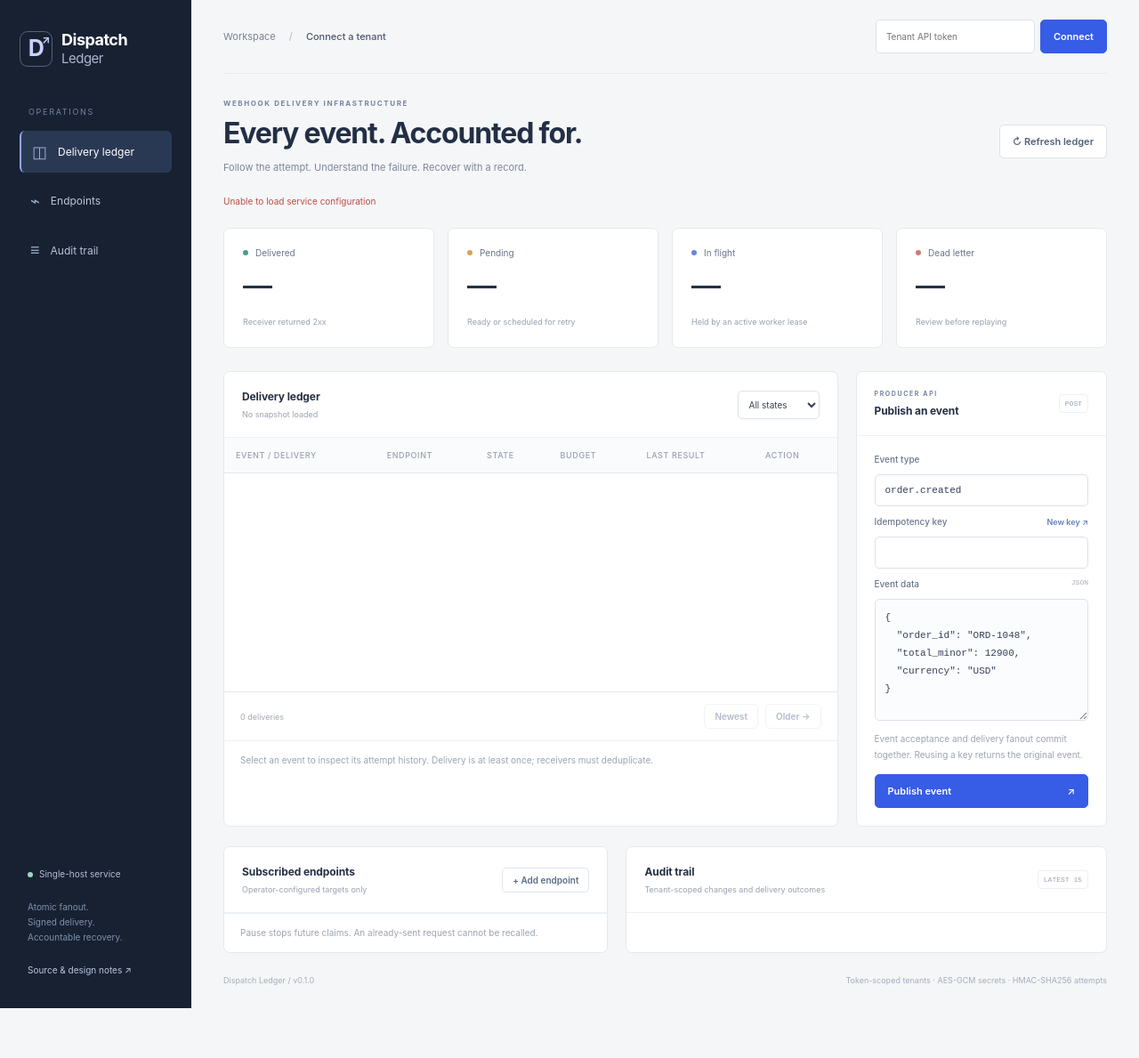
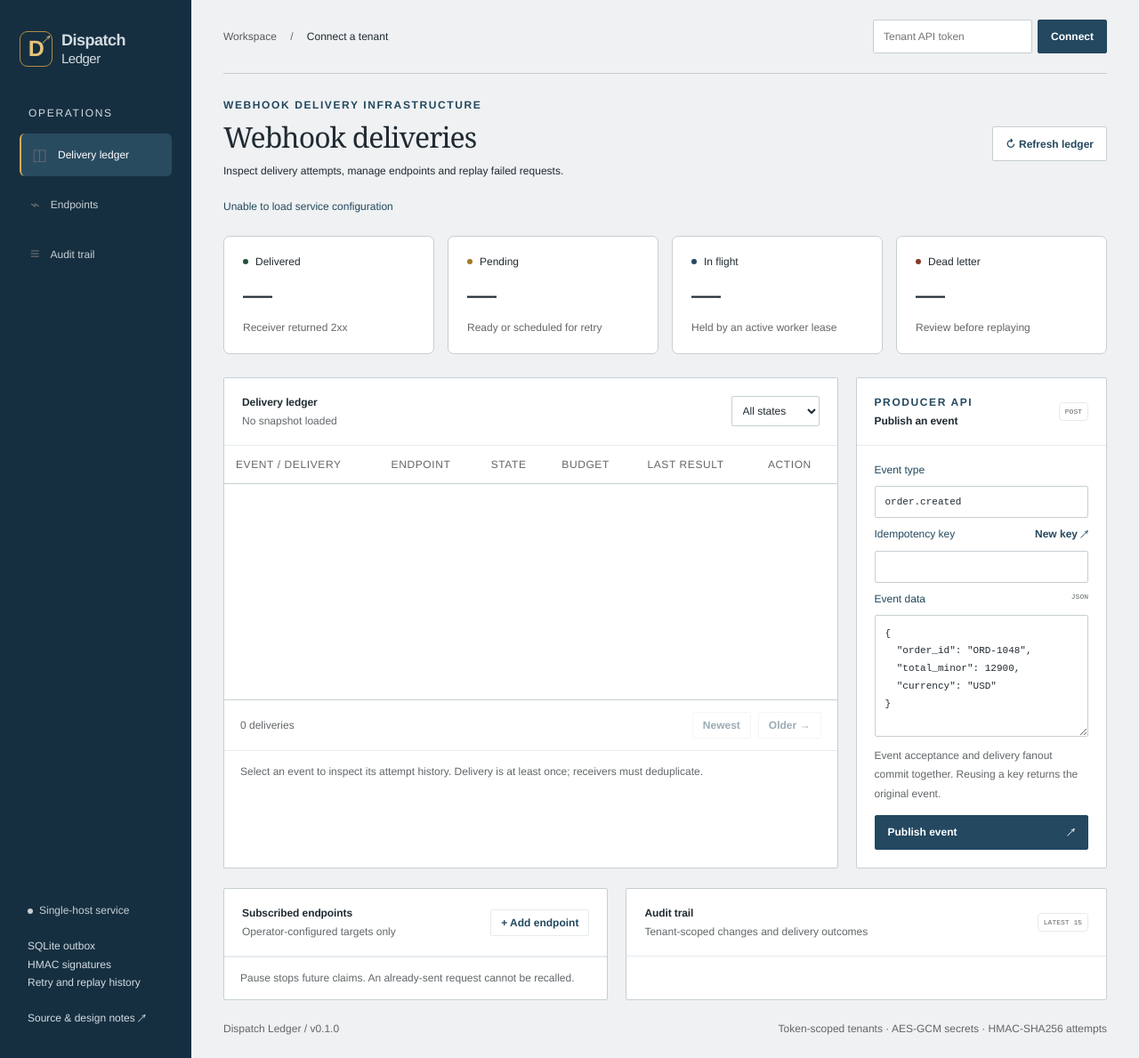
Before and after one commit to ismaeelakin/dispatch-ledger, a website with bundled scripts: page public/index.html in a window 1280 px wide. Shown: the whole page at 89% size. Before the commit the page ends 1133 px from the top, so only its background shows below. Built offline with nearby package versions, Linux system fonts and the light colour scheme; files whose address does not match are found by name.

Commit message:
Improve presentation, review documentation and usable examples

```diff
--- a/public/index.html
+++ b/public/index.html
@@ -22,7 +22,7 @@
         </nav>
         <div class="side-bottom">
           <span class="side-dot"></span>Single-host service
-          <p>Atomic fanout.<br />Signed delivery.<br />Accountable recovery.</p>
+          <p>SQLite outbox<br />HMAC signatures<br />Retry and replay history</p>
           <a href="https://github.com/ismaeelakin/dispatch-ledger" target="_blank" rel="noreferrer"
             >Source &amp; design notes ↗</a
           >
@@ -58,8 +58,8 @@
         <section class="heading">
           <div>
             <p class="eyebrow">WEBHOOK DELIVERY INFRASTRUCTURE</p>
-            <h1>Every event. Accounted for.</h1>
-            <p>Follow the attempt. Understand the failure. Recover with a record.</p>
+            <h1>Webhook deliveries</h1>
+            <p>Inspect delivery attempts, manage endpoints and replay failed requests.</p>
           </div>
           <button id="refresh" class="secondary">↻ Refresh ledger</button>
         </section>
--- a/public/style.css
+++ b/public/style.css
@@ -1,17 +1,19 @@
 :root {
   font-family:
-    Inter,
-    ui-sans-serif,
+    'Franklin Gothic Medium',
+    'Arial Narrow',
+    Arial,
+    sans-serif,
     system-ui,
     -apple-system,
     sans-serif;
-  color: #253044;
-  background: #f5f6f8;
+  color: #202b32;
+  background: #e6ebee;
   font-synthesis: none;
-  --line: #e5e8ee;
-  --muted: #798395;
-  --blue: #375ce5;
-  --ink: #202b3f;
+  --line: #e6ebee;
+  --muted: #202b32;
+  --accent: #234860;
+  --ink: #202b32;
 }
 * {
   box-sizing: border-box;
@@ -28,8 +30,8 @@ body {
   min-height: 100vh;
 }
 .sidebar {
-  background: #172132;
-  color: #c4cddd;
+  background: #202b32;
+  color: #c7cfd3;
   padding: 34px 22px;
   display: flex;
   flex-direction: column;
@@ -48,7 +50,7 @@ body {
 .brand > span:last-child > span {
   display: block;
   font-weight: 400;
-  color: #aab7cd;
+  color: #62676a;
   font-size: 15px;
 }
 .mark {
@@ -57,9 +59,9 @@ body {
   justify-content: center;
   width: 37px;
   height: 40px;
-  border: 1px solid #55627b;
+  border: 1px solid #234860;
   border-radius: 9px;
-  color: #c7d2ff;
+  color: #c7cfd3;
   position: relative;
   font-size: 25px;
 }
@@ -70,8 +72,8 @@ body {
   top: 1px;
 }
 .nav-label {
-  color: #74849e;
-  font-size: 9px;
+  color: #234860;
+  font-size: 12px;
   letter-spacing: 1.7px;
   margin: 45px 10px 16px;
 }
@@ -80,7 +82,7 @@ body {
   gap: 8px;
 }
 .sidebar nav a {
-  color: #b9c4d7;
+  color: #c7cfd3;
   text-decoration: none;
   padding: 13px 12px;
   border-radius: 6px;
@@ -90,37 +92,37 @@ body {
   align-items: center;
 }
 .sidebar nav a.selected {
-  background: #2a3953;
+  background: #234860;
   color: #fff;
-  border-left: 2px solid #92a6ff;
+  border-left: 2px solid #62676a;
 }
 .sidebar nav a:hover {
-  background: #26344a;
+  background: #234860;
 }
 .sidebar nav a span {
   font-size: 18px;
-  color: #9bafd0;
+  color: #62676a;
 }
 .side-bottom {
   margin-top: auto;
   padding: 45px 9px 0;
-  color: #b0bed3;
-  font-size: 10px;
+  color: #c7cfd3;
+  font-size: 12px;
   line-height: 1.7;
 }
 .side-bottom p {
-  color: #7f91ac;
+  color: #62676a;
   margin: 20px 0;
 }
 .side-bottom a {
-  color: #b8c7e0;
+  color: #c7cfd3;
   text-decoration: none;
 }
 .side-dot {
   display: inline-block;
   width: 6px;
   height: 6px;
-  background: #a0d5c1;
+  background: #c7cfd3;
   border-radius: 50%;
   margin-right: 7px;
 }
@@ -139,15 +141,15 @@ header {
   gap: 15px;
 }
 .breadcrumb {
-  font-size: 11px;
+  font-size: 12px;
   color: var(--muted);
 }
 .breadcrumb span {
   padding: 0 12px;
-  color: #aeb6c2;
+  color: #62676a;
 }
 .breadcrumb strong {
-  color: #4c586c;
+  color: #202b32;
   font-weight: 500;
 }
 input,
@@ -155,9 +157,9 @@ textarea,
 select {
   font: inherit;
   font-size: 12px;
-  color: #344157;
+  color: #202b32;
   background: #fff;
-  border: 1px solid #dce1e9;
+  border: 1px solid #c7cfd3;
   border-radius: 5px;
   padding: 11px;
   max-width: 100%;
@@ -167,11 +169,11 @@ select {
 }
 button {
   font-family: inherit;
-  font-size: 11px;
+  font-size: 12px;
   font-weight: 600;
-  border: 1px solid var(--blue);
+  border: 1px solid var(--accent);
   border-radius: 5px;
-  background: var(--blue);
+  background: var(--accent);
   color: white;
   padding: 11px 14px;
   cursor: pointer;
@@ -188,35 +190,35 @@ textarea:focus-visible,
 select:focus-visible,
 button:focus-visible,
 a:focus-visible {
-  outline: 2px solid #8ba4ff;
+  outline: 2px solid #62676a;
   outline-offset: 3px;
 }
 button.secondary {
   background: white;
-  color: #53617a;
-  border-color: #dce1e9;
+  color: #234860;
+  border-color: #c7cfd3;
 }
 button.quiet {
-  color: #586b89;
+  color: #234860;
   background: #fff;
-  border: 1px solid #e0e5ed;
+  border: 1px solid #e6ebee;
   padding: 7px 11px;
-  font-size: 10px;
+  font-size: 12px;
 }
 .demo-note {
-  font-size: 10px;
-  border: 1px solid #d9e1fa;
-  background: #ecf0ff;
-  color: #687ca8;
+  font-size: 12px;
+  border: 1px solid #e6ebee;
+  background: #e6ebee;
+  color: #234860;
   padding: 11px 14px;
   border-radius: 5px;
   margin-top: 20px;
   line-height: 1.7;
 }
 .demo-note > span {
-  color: #4263ba;
+  color: #234860;
   letter-spacing: 1px;
-  font-size: 8px;
+  font-size: 12px;
   font-weight: 700;
   margin-right: 14px;
 }
@@ -228,34 +230,34 @@ button.quiet {
   gap: 20px;
 }
 .eyebrow {
-  font-size: 8px;
+  font-size: 12px;
   letter-spacing: 1.6px;
   font-weight: 650;
-  color: #7785a0;
+  color: #234860;
   margin: 0 0 10px;
 }
 h1 {
   font-size: clamp(24px, 2.5vw, 36px);
   letter-spacing: -1.15px;
   margin: 0;
-  color: #222f45;
+  color: #202b32;
   font-weight: 650;
   line-height: 1.2;
 }
 .heading > div > p:last-child {
-  font-size: 11px;
-  color: #7d8799;
+  font-size: 12px;
+  color: #202b32;
   margin-top: 12px;
 }
 .notice {
-  font-size: 10px;
-  color: #7485a0;
+  font-size: 12px;
+  color: #234860;
   line-height: 1.6;
   min-height: 16px;
   margin: 0 0 22px;
 }
 .notice.error {
-  color: #ba4c46;
+  color: #234860;
 }
 .metrics {
   display: grid;
@@ -270,8 +272,8 @@ h1 {
   padding: 21px;
 }
 .metrics article > div {
-  font-size: 10px;
-  color: #69758a;
+  font-size: 12px;
+  color: #202b32;
   display: flex;
   align-items: center;
   gap: 8px;
@@ -283,16 +285,16 @@ h1 {
   border-radius: 50%;
 }
 .delivered {
-  background: #499d8b;
+  background: #62676a;
 }
 .queued {
-  background: #d4a455;
+  background: #62676a;
 }
 .active {
-  background: #6b87d9;
+  background: #234860;
 }
 .failed {
-  background: #cc7e79;
+  background: #62676a;
 }
 .metrics strong {
   font-size: 33px;
@@ -302,8 +304,8 @@ h1 {
   margin: 11px 0 8px;
 }
 .metrics small {
-  color: #98a0ae;
-  font-size: 9px;
+  color: #62676a;
+  font-size: 12px;
 }
 .main-grid {
   display: grid;
@@ -323,7 +325,7 @@ h1 {
   justify-content: space-between;
   gap: 12px;
   padding: 20px;
-  border-bottom: 1px solid #edf0f4;
+  border-bottom: 1px solid #e6ebee;
 }
 h2 {
   font-size: 12px;
@@ -332,25 +334,25 @@ h2 {
   margin: 0;
 }
 .card-head p:not(.eyebrow) {
-  font-size: 9px;
-  color: #9aa2af;
+  font-size: 12px;
+  color: #62676a;
   margin: 7px 0 0;
 }
 .card-head .eyebrow {
-  font-size: 7px;
+  font-size: 12px;
   margin-bottom: 7px;
 }
 .card-head select {
-  font-size: 10px;
+  font-size: 12px;
   padding: 8px;
 }
 .code-tag {
   font:
     8px ui-monospace,
     monospace;
-  color: #97a3b4;
+  color: #62676a;
   padding: 5px 6px;
-  border: 1px solid #edf0f4;
+  border: 1px solid #e6ebee;
   border-radius: 4px;
   white-space: nowrap;
 }
@@ -366,72 +368,72 @@ table {
   white-space: nowrap;
 }
 th {
-  background: #fafbfc;
-  color: #98a1b0;
+  background: #ffffff;
+  color: #62676a;
   text-transform: uppercase;
   letter-spacing: 0.6px;
   font-weight: 500;
-  font-size: 9px;
+  font-size: 12px;
   padding: 14px 13px;
   border-bottom: 1px solid var(--line);
 }
 td {
-  font-size: 10px;
+  font-size: 12px;
   padding: 15px 13px;
-  border-bottom: 1px solid #eff1f5;
-  color: #69758b;
+  border-bottom: 1px solid #e6ebee;
+  color: #202b32;
   vertical-align: middle;
 }
 td small {
   display: block;
-  color: #a1a9b7;
+  color: #62676a;
   font:
     9px ui-monospace,
     monospace;
   margin-top: 6px;
 }
 .event-link {
-  font-size: 11px !important;
+  font-size: 12px !important;
   border: 0 !important;
   background: none !important;
-  color: #475b83 !important;
+  color: #234860 !important;
   padding: 0 !important;
   font-weight: 600;
   text-align: left;
 }
 .badge {
-  font-size: 9px;
+  font-size: 12px;
   padding: 5px 7px;
   border-radius: 4px;
   border: 1px solid transparent;
 }
 .succeeded {
-  background: #eaf5f1;
-  color: #468c7c;
-  border-color: #dceee6;
+  background: #e6ebee;
+  color: #234860;
+  border-color: #e6ebee;
 }
 .pending {
-  background: #fcf6e8;
-  color: #a48340;
-  border-color: #f2e8ce;
+  background: #e6ebee;
+  color: #234860;
+  border-color: #e6ebee;
 }
 .in_flight {
-  background: #edf1fc;
-  color: #647fc0;
-  border-color: #e1e8fa;
+  background: #e6ebee;
+  color: #234860;
+  border-color: #e6ebee;
 }
 .dead {
-  background: #fbefed;
-  color: #b37169;
-  border-color: #f3e1de;
+  background: #e6ebee;
+  color: #234860;
+  border-color: #e6ebee;
 }
 .mono {
   font-family: ui-monospace, monospace;
 }
 .empty {
   text-align: center;
-  font-size: 11px;
-  color: #9aa2b0;
+  font-size: 12px;
+  color: #62676a;
   padding: 60px 15px;
 }
 .pagination {
@@ -443,17 +445,17 @@ td small {
   gap: 10px;
 }
 .pagination > span {
-  font-size: 9px;
-  color: #a3aab7;
+  font-size: 12px;
+  color: #62676a;
 }
 .pagination > div {
   display: flex;
   gap: 8px;
 }
 .ledger-foot {
-  font-size: 10px;
-  color: #9ba4b3;
-  border-top: 1px solid #edf0f4;
+  font-size: 12px;
+  color: #62676a;
+  border-top: 1px solid #e6ebee;
   padding: 13px 18px;
   margin: 0;
   line-height: 1.7;
@@ -465,8 +467,8 @@ td small {
 }
 .composer label,
 dialog label {
-  font-size: 10px;
-  color: #68768c;
+  font-size: 12px;
+  color: #234860;
   font-weight: 550;
 }
 .composer label span {
@@ -474,7 +476,7 @@ dialog label {
   font:
     8px ui-monospace,
     monospace;
-  color: #a3acbb;
+  color: #62676a;
 }
 .composer input {
   font:
@@ -490,9 +492,9 @@ dialog label {
 .text-button {
   border: 0;
   background: none;
-  color: #6480bb;
+  color: #234860;
   padding: 0;
-  font-size: 9px;
+  font-size: 12px;
 }
 .composer textarea {
   resize: vertical;
@@ -500,13 +502,13 @@ dialog label {
   font:
     11px/1.8 ui-monospace,
     monospace;
-  background: #fbfcfe;
+  background: #ffffff;
   tab-size: 2;
 }
 .hint {
-  font-size: 10px;
+  font-size: 12px;
   line-height: 1.8;
-  color: #9ba4b2;
+  color: #62676a;
   margin: 0;
 }
 .composer button[type='submit'] {
@@ -525,22 +527,22 @@ dialog label {
   gap: 12px;
   align-items: center;
   padding: 18px 20px;
-  border-bottom: 1px solid #f0f2f5;
+  border-bottom: 1px solid #e6ebee;
 }
 .dot {
   width: 7px;
   height: 7px;
-  background: #c4cbd6;
+  background: #c7cfd3;
   border-radius: 50%;
 }
 .dot.on {
-  background: #78ad99;
+  background: #62676a;
 }
 .endpoint > div {
   flex: 1;
 }
 .endpoint strong {
-  font-size: 11px;
+  font-size: 12px;
   font-weight: 550;
 }
 .endpoint small {
@@ -548,7 +550,7 @@ dialog label {
   font:
     9px ui-monospace,
     monospace;
-  color: #9ca6b5;
+  color: #62676a;
   margin-top: 6px;
 }
 #audit-list {
@@ -564,18 +566,18 @@ dialog label {
   column-gap: 12px;
   row-gap: 5px;
   padding: 13px 20px;
-  border-bottom: 1px solid #f2f4f7;
+  border-bottom: 1px solid #e6ebee;
 }
 #audit-list strong {
   font:
     10px ui-monospace,
     monospace;
   font-weight: 500;
-  color: #7382a0;
+  color: #234860;
 }
 #audit-list span {
-  font-size: 10px;
-  color: #a2aab8;
+  font-size: 12px;
+  color: #62676a;
   grid-column: 1;
 }
 #audit-list time {
@@ -584,15 +586,15 @@ dialog label {
     monospace;
   grid-column: 2;
   grid-row: 1;
-  color: #a2aab8;
+  color: #62676a;
 }
 footer {
   display: flex;
   justify-content: space-between;
   gap: 15px;
   padding: 25px 0 0;
-  font-size: 9px;
-  color: #a5adbb;
+  font-size: 12px;
+  color: #62676a;
 }
 .sr-only {
   position: absolute;
@@ -608,10 +610,10 @@ dialog {
   color: var(--ink);
   width: min(520px, calc(100% - 35px));
   padding: 23px;
-  box-shadow: 0 20px 100px #18284933;
+  box-shadow: 0 20px 100px #202b3233;
 }
 dialog::backdrop {
-  background: #14233d66;
+  background: #202b3266;
 }
 .dialog-head {
   display: flex;
@@ -620,7 +622,7 @@ dialog::backdrop {
   margin-bottom: 20px;
 }
 dialog p {
-  font-size: 11px;
+  font-size: 12px;
   line-height: 1.7;
   color: var(--muted);
 }
@@ -636,7 +638,7 @@ dialog pre {
   white-space: pre-wrap;
   overflow-wrap: anywhere;
   padding: 15px;
-  background: #f5f7fb;
+  background: #e6ebee;
   border-radius: 5px;
 }
 #connect {
@@ -644,7 +646,7 @@ dialog pre {
   gap: 6px;
 }
 #connect input {
-  font-size: 10px;
+  font-size: 12px;
 }
 @media (min-width: 1450px) {
   main {
@@ -652,7 +654,7 @@ dialog pre {
     padding-right: 48px;
   }
   td {
-    font-size: 11px;
+    font-size: 12px;
     padding: 18px;
   }
 }
@@ -667,7 +669,7 @@ dialog pre {
     font-size: 16px;
   }
   .sidebar nav a {
-    font-size: 10px;
+    font-size: 12px;
   }
   main {
     padding: 0 22px 22px;
@@ -749,3 +751,93 @@ dialog pre {
     padding: 15px;
   }
 }
+
+:root {
+  color: #202b32;
+  background: #eff1f2;
+  --line: #c7cfd3;
+  --muted: #555b60;
+  --green: #234860;
+  --accent: #234860;
+  --ink: #202b32;
+}
+
+button,
+.button,
+input,
+select,
+textarea,
+.card,
+.panel,
+.metrics,
+.rules,
+.preview,
+.sample-card,
+.dropzone,
+.export-bar {
+  border-radius: 2px;
+}
+h1 {
+  font-family: Georgia, 'Times New Roman', serif;
+  font-weight: 400;
+  letter-spacing: -1px;
+}
+
+.sidebar {
+  background: #162f40;
+  color: #edf1f3;
+}
+.sidebar a,
+.sidebar p,
+.sidebar .nav-label,
+.brand > span:last-child > span {
+  color: #d3dce2;
+}
+.sidebar nav a.selected {
+  background: #294b60;
+  border-left-color: #d5ac54;
+}
+.mark {
+  color: #e6c379;
+  border-color: #b18b45;
+}
+button:not(.secondary):not(.quiet):not(.text-button):not(.event-link) {
+  background: #234860;
+}
+.demo-note {
+  background: #f5edda;
+  color: #624b19;
+  border-color: #d4bd83;
+}
+.succeeded {
+  background: #e2eee5;
+  color: #24543a;
+  border-color: #9db3a3;
+}
+.pending {
+  background: #f5edda;
+  color: #6b511c;
+  border-color: #c8b17c;
+}
+.in_flight {
+  background: #e1ebf1;
+  color: #234860;
+  border-color: #9eb3c0;
+}
+.dead {
+  background: #f4e4df;
+  color: #853b2a;
+  border-color: #c39a8e;
+}
+.delivered {
+  background: #24543a;
+}
+.queued {
+  background: #a07a29;
+}
+.active {
+  background: #234860;
+}
+.failed {
+  background: #853b2a;
+}
```
Also changed, not shown: README.md, docs/architecture.svg (added), docs/console.png.
